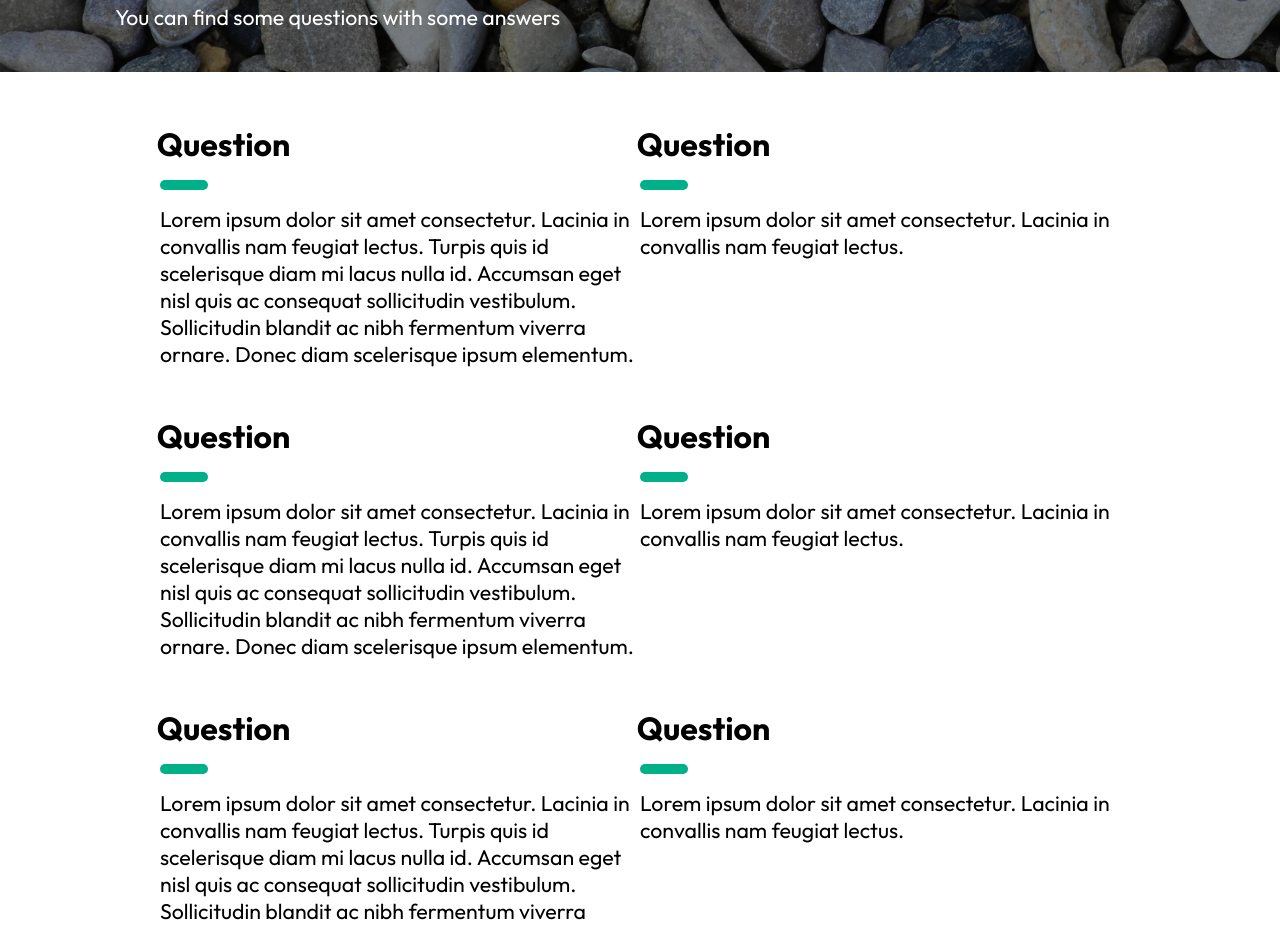
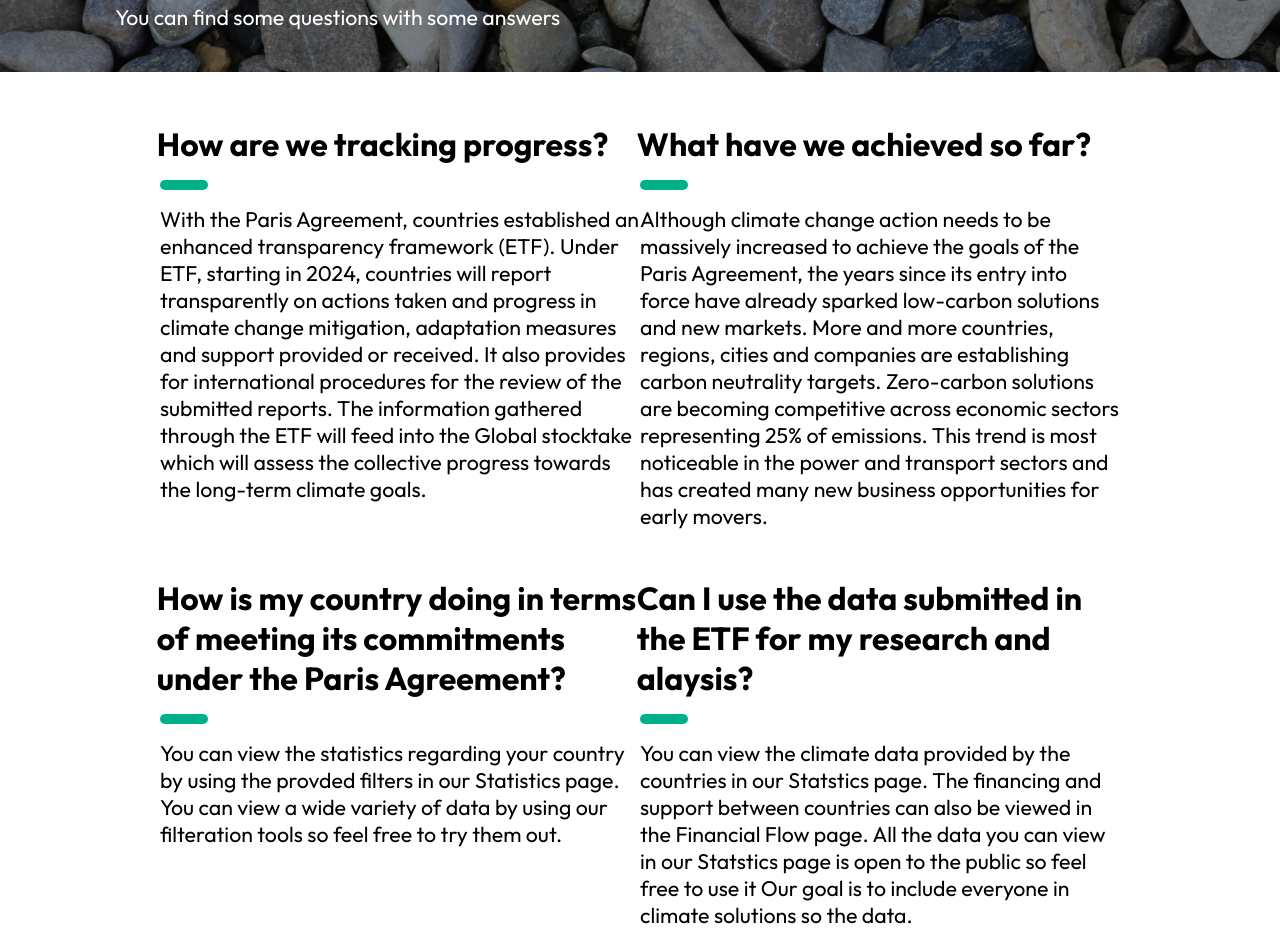
Before and after one commit to green-tech-club/front-end, a React (Create React App) app: page /faq in a window 1280 px wide. Shown: the part 200-1128 px from the top of the page. Built offline with nearby package versions, Linux system fonts and the light colour scheme.

Commit message:
confirmation popup and filled data

```diff
--- a/src/qa/qa.css
+++ b/src/qa/qa.css
@@ -41,8 +41,8 @@
   margin: 0%;
   margin-left: -0.2rem;
   text-align: left;
+  max-width: 40rem;
   color: black;
-
 }
 .QuestionText{
   font-family: 'Outfit',sans-serif;
@@ -72,7 +72,6 @@
   width: 35%;
   height: 80%;
 }
-
 #overlay {
   position: fixed;
   top: 0;
@@ -101,19 +100,15 @@
   border: none;
   cursor: pointer;
 }
-
 .questionform{
   padding: 7%;
   padding-top: 0%;
 }
-
-
 .label-qa {
   font-size: 1.3em;
   font-family: 'Outfit',sans-serif;
   font-size: 14pt;
 }
-
 .input-qa {
   margin-top: 10px;
   height: 6vh;
@@ -127,7 +122,6 @@
   outline: none;
   font-size: 1.2em;
 }
-
 .input-qatext {
   margin-top: 10px;
   height: 18vh;
@@ -141,13 +135,45 @@
   border-radius: 5px;
   outline: none;
   font-size: 1.2em;
+  resize: none;
 }
-
-
 .qaclosebtn{
   width: 20px;
 }
-
 .questionformheader{
   margin-bottom: 7%;
 }
+#confirm_overlay {
+  position: fixed;
+  top: 0;
+  left: 0;
+  height: 100%;
+  width: 100%;
+  background-color: rgba(0, 0, 0, 0.5);
+  backdrop-filter: blur(6px);
+  display: none;
+  justify-content: center;
+  align-items: center;
+}
+#confirm_overlay.show {
+  display: flex;
+}
+#confirm_popup {
+  display: flex;
+  flex-direction: column;
+  background-color: #fff;
+  border-radius: 10px;
+  text-align: left;
+  justify-content: center;
+  align-items: left;
+  width: 37%;
+  height: 30%;
+}
+.confirmform{
+  padding: 7%;
+  padding-top: 0%;
+}
+.confirmformheader{
+  margin-left: 24%;
+  margin-bottom: 7%;
+}
--- a/src/qa/qa.js
+++ b/src/qa/qa.js
@@ -19,6 +19,7 @@ function QAPage(){
     const [email, setEmail] = useState('');
     const [question, setQuestion] = useState('');
     const [showPopup, setShowPopup] = useState(false);
+    const [showConfirm, setShowConfirm] = useState(false);
     const butStyle = {
         borderColor: "transparent",
         marginTop: "3vh",
@@ -33,6 +34,7 @@ function QAPage(){
           .then((result) => {
             console.log(result.text);
             setShowPopup(false);
+            setShowConfirm(true);
           }, (error) => {
             console.log(error.text);
           });
@@ -57,47 +59,57 @@ function QAPage(){
             </div>
             <div className='QuestionsRow'>
                 <div className='Question'>
-                    <h1 className='QuestionTitle'>Question</h1>
+                    <h1 className='QuestionTitle'>How are we tracking progress?</h1>
                     <div className='line'></div>
-                    <p className='QuestionText'>Lorem ipsum dolor sit amet consectetur.
-                    Lacinia in convallis nam feugiat lectus. Turpis quis id scelerisque
-                    diam mi lacus nulla id. Accumsan eget nisl quis ac consequat sollicitudin vestibulum.
-                    Sollicitudin blandit ac nibh fermentum viverra ornare. Donec diam scelerisque ipsum elementum.</p>
+                    <p className='QuestionText'>With the Paris Agreement, countries established an enhanced transparency framework (ETF).
+                    Under ETF, starting in 2024, countries will report transparently on actions taken and progress in climate change
+                    mitigation, adaptation measures and support provided or received. It also provides for international procedures for
+                    the review of the submitted reports. The information gathered through the ETF will feed into the Global stocktake
+                    which will assess the collective progress towards the long-term climate goals.</p>
                     </div>
                 <div className='Question'>
-                    <h1 className='QuestionTitle'>Question</h1>
+                    <h1 className='QuestionTitle'>What have we achieved so far?</h1>
                     <div className='line'></div>
-                    <p className='QuestionText'>Lorem ipsum dolor sit amet consectetur. Lacinia in convallis nam feugiat lectus.</p>
+                    <p className='QuestionText'>Although climate change action needs to be massively increased to achieve the goals of
+                    the Paris Agreement, the years since its entry into force have already sparked low-carbon solutions and new markets.
+                    More and more countries, regions, cities and companies are establishing carbon neutrality targets. Zero-carbon
+                    solutions are becoming competitive across economic sectors representing 25% of emissions. This trend is most
+                    noticeable in the power and  transport sectors and has created many new business opportunities for early movers.</p>
                 </div>
             </div>
             <div className='QuestionsRow'>
                 <div className='Question'>
-                    <h1 className='QuestionTitle'>Question</h1>
+                    <h1 className='QuestionTitle'>How is my country doing in terms of meeting its commitments under the Paris Agreement?</h1>
                     <div className='line'></div>
-                    <p className='QuestionText'>Lorem ipsum dolor sit amet consectetur.
-                    Lacinia in convallis nam feugiat lectus. Turpis quis id scelerisque
-                    diam mi lacus nulla id. Accumsan eget nisl quis ac consequat sollicitudin vestibulum.
-                    Sollicitudin blandit ac nibh fermentum viverra ornare. Donec diam scelerisque ipsum elementum.</p>
+                    <p className='QuestionText'>You can view the statistics regarding your country by using the provded filters in our
+                    Statistics page. You can view a wide variety of data by using our filteration tools so feel free to try them out.</p>
                     </div>
                 <div className='Question'>
-                    <h1 className='QuestionTitle'>Question</h1>
+                    <h1 className='QuestionTitle'>Can I use the data submitted in the ETF for my research and alaysis?</h1>
                     <div className='line'></div>
-                    <p className='QuestionText'>Lorem ipsum dolor sit amet consectetur. Lacinia in convallis nam feugiat lectus.</p>
+                    <p className='QuestionText'>You can view the climate data provided by the countries in our Statstics page. The
+                    financing and support between countries can also be viewed in the Financial Flow page. All the data you can view
+                    in our Statstics page is open to the public so feel free to use it Our goal is to include everyone in climate
+                    solutions so the data.</p>
                 </div>
             </div>
             <div className='QuestionsRow'>
                 <div className='Question'>
-                    <h1 className='QuestionTitle'>Question</h1>
+                    <h1 className='QuestionTitle'>How often is the data on your website updated?</h1>
                     <div className='line'></div>
-                    <p className='QuestionText'>Lorem ipsum dolor sit amet consectetur.
-                    Lacinia in convallis nam feugiat lectus. Turpis quis id scelerisque
-                    diam mi lacus nulla id. Accumsan eget nisl quis ac consequat sollicitudin vestibulum.
-                    Sollicitudin blandit ac nibh fermentum viverra ornare. Donec diam scelerisque ipsum elementum.</p>
+                    <p className='QuestionText'>We update the data on our website as soon as it becomes available from the ETFs submitted
+                    by the countries. This includes data from countries' national greenhouse gas inventories and other climate-related
+                    data, which are typically submitted every two years as part of their 'national communications' under the Paris
+                    Agreement. While the frequency of updates may vary depending on the particular ETF or data source, we strive to keep
+                    our data as current as possible.</p>
                     </div>
                 <div className='Question'>
-                    <h1 className='QuestionTitle'>Question</h1>
+                    <h1 className='QuestionTitle'>How will my donations be used?</h1>
                     <div className='line'></div>
-                    <p className='QuestionText'>Lorem ipsum dolor sit amet consectetur. Lacinia in convallis nam feugiat lectus.</p>
+                    <p className='QuestionText'>Not all developing countries have sufficient capacities to deal with many of the
+                    challenges brought by climate change. As a result, the Paris Agreement places great emphasis on climate-related
+                    capacity-building for developing countries and requests all developed countries to enhance support for
+                    capacity-building actions in developing countries. The donations recieved will also be a contributing factor to assist developing countries in dealing with climate change problems.</p>
                 </div>
             </div>
             <div className='QuestionsRow'>
@@ -141,7 +153,21 @@ function QAPage(){
                      </div>
                 </div>
                 }
+            {showConfirm &&
+                <div id="confirm_overlay" className="show">
+                <div id = "confirm_popup">
+                <div className='confirmform'>
+                <button className='close-button' onClick={() => setShowConfirm(false)}><img src={closeimg} className='qaclosebtn'></img></button>
+                <div className='confirmformheader'>
+                    <TextTitle name='Question sent!' colour='black' ></TextTitle>
+                    <div className='line'></div>
+                    <p className='QuestionText'>we will answer your question shortly!</p>
+                    </div>
                 </div>
+                </div>
+                </div>
+            }
+            </div>
             </div>
 
         </motion.div>
```
